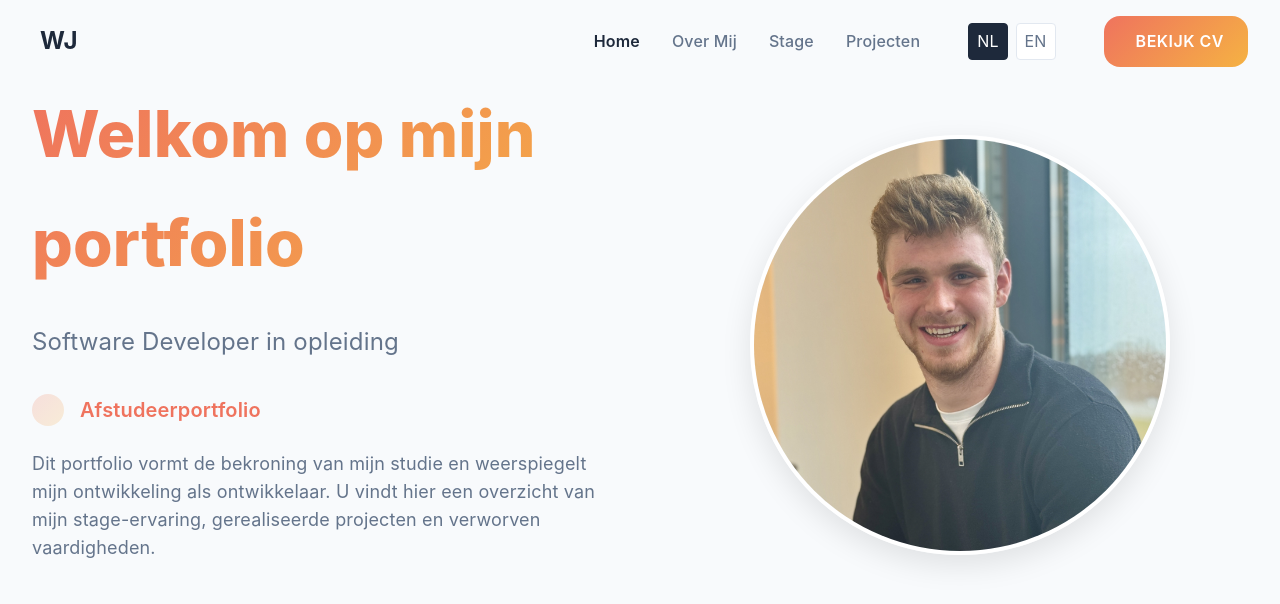
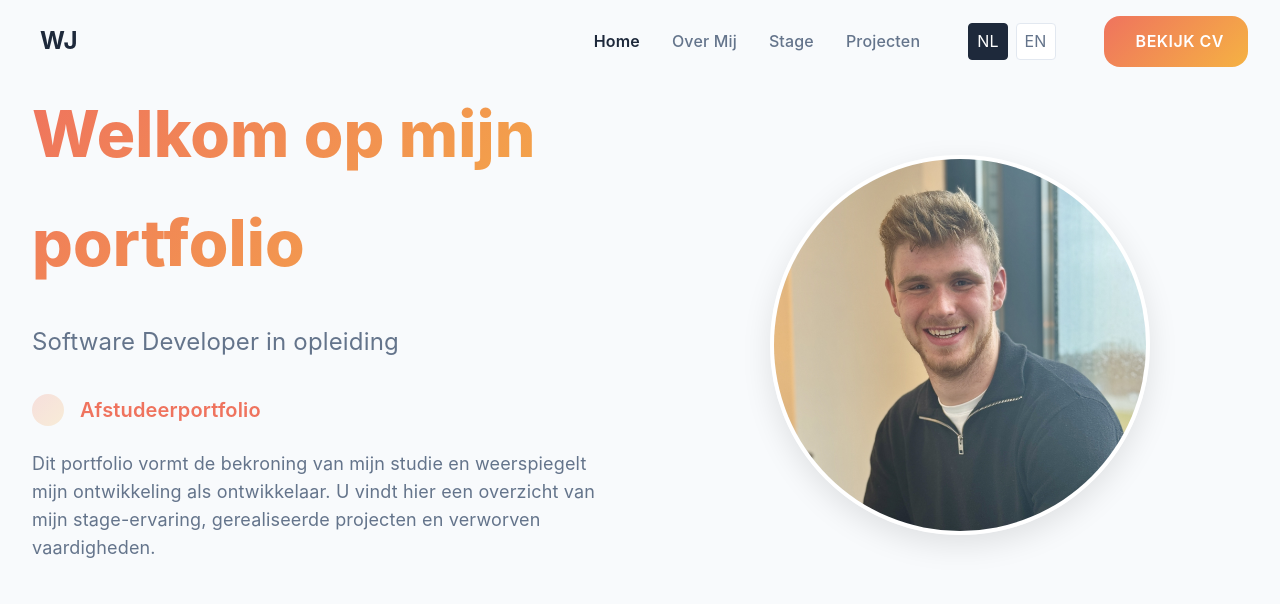
Before and after one commit to JacobsWout/BachelorPortfolio, a React (Create React App) app: page / in a window 1280 px wide. Shown: the top 604 px of the page. Built offline with nearby package versions, Linux system fonts and the light colour scheme.

Commit message:
bijna klaar

```diff
--- a/src/pages/Home.css
+++ b/src/pages/Home.css
@@ -113,8 +113,8 @@
 
 .profile-image-container {
   position: relative;
-  width: 420px;
-  height: 420px;
+  width: 380px;
+  height: 380px;
   margin: 0;
 }
 
--- a/src/pages/Projects.tsx
+++ b/src/pages/Projects.tsx
@@ -27,7 +27,7 @@ const projects: Project[] = [
     description: 'projects.list.project2.description',
     longDescription: 'projects.list.project2.longDescription',
     image: '/olenseFeestenHome.png',
-    technologies: ['Angular', 'TypeScript', 'HTML', 'CSS'],
+    technologies: ['Angular', 'TypeScript', 'HTML', 'CSS', 'Tailwind'],
     demo: 'https://www.youtube.com/watch?v=bN-z83eR6es'
   },
   {
@@ -43,7 +43,7 @@ const projects: Project[] = [
     description: 'projects.list.project4.description',
     longDescription: 'projects.list.project4.longDescription',
     image: '/InternationalDays.png',
-    technologies: ['PHP', 'MySQL', 'HTML/CSS', 'JavaScript']
+    technologies: ['PHP', 'HTML/CSS', 'JavaScript']
   },
   {
     title: 'projects.list.project5.title',
```
Also changed, not shown: src/translations/en.json (+1 -1 lines), src/translations/nl.json (+1 -1 lines), 1 other file (tests, documents, lock files or other folders).
